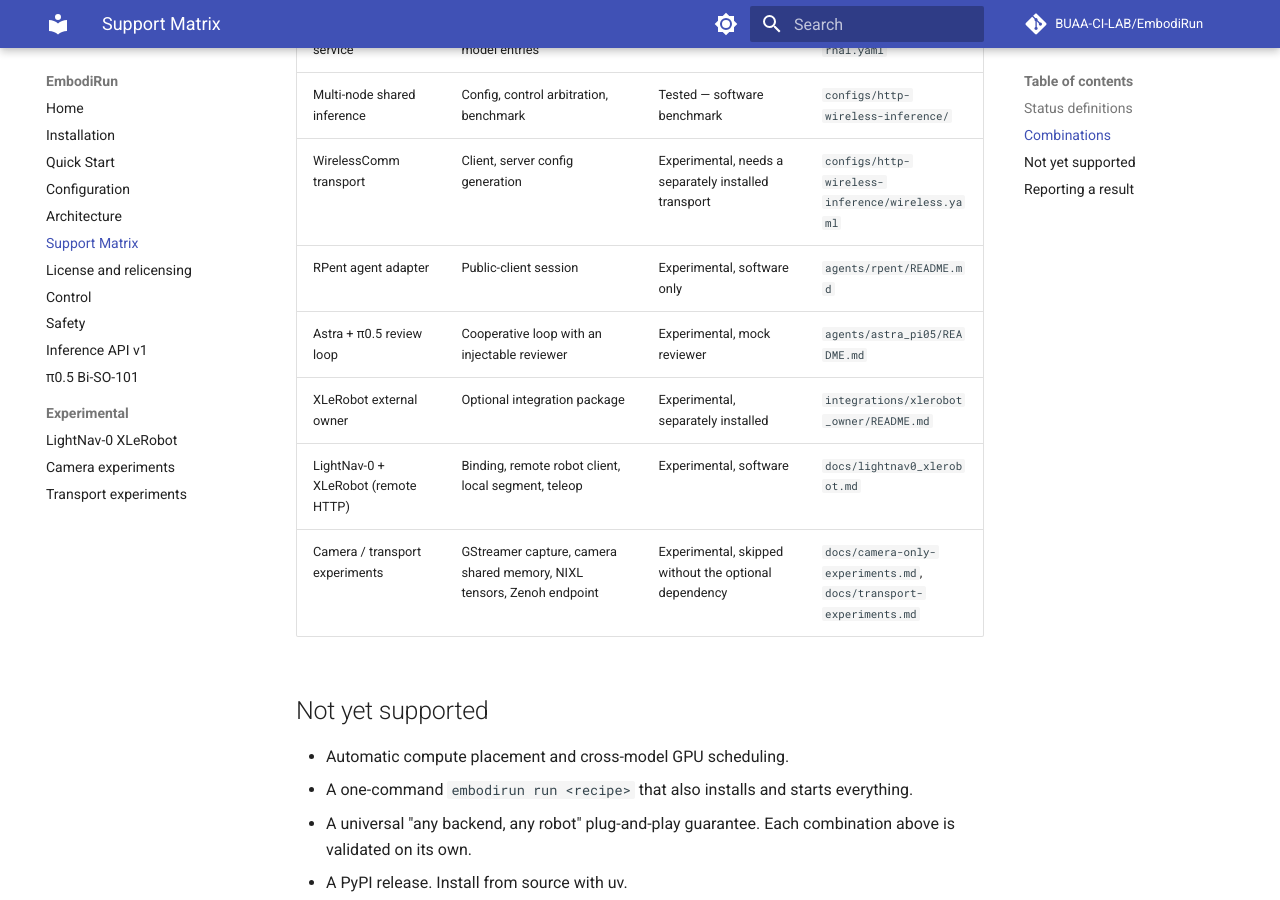
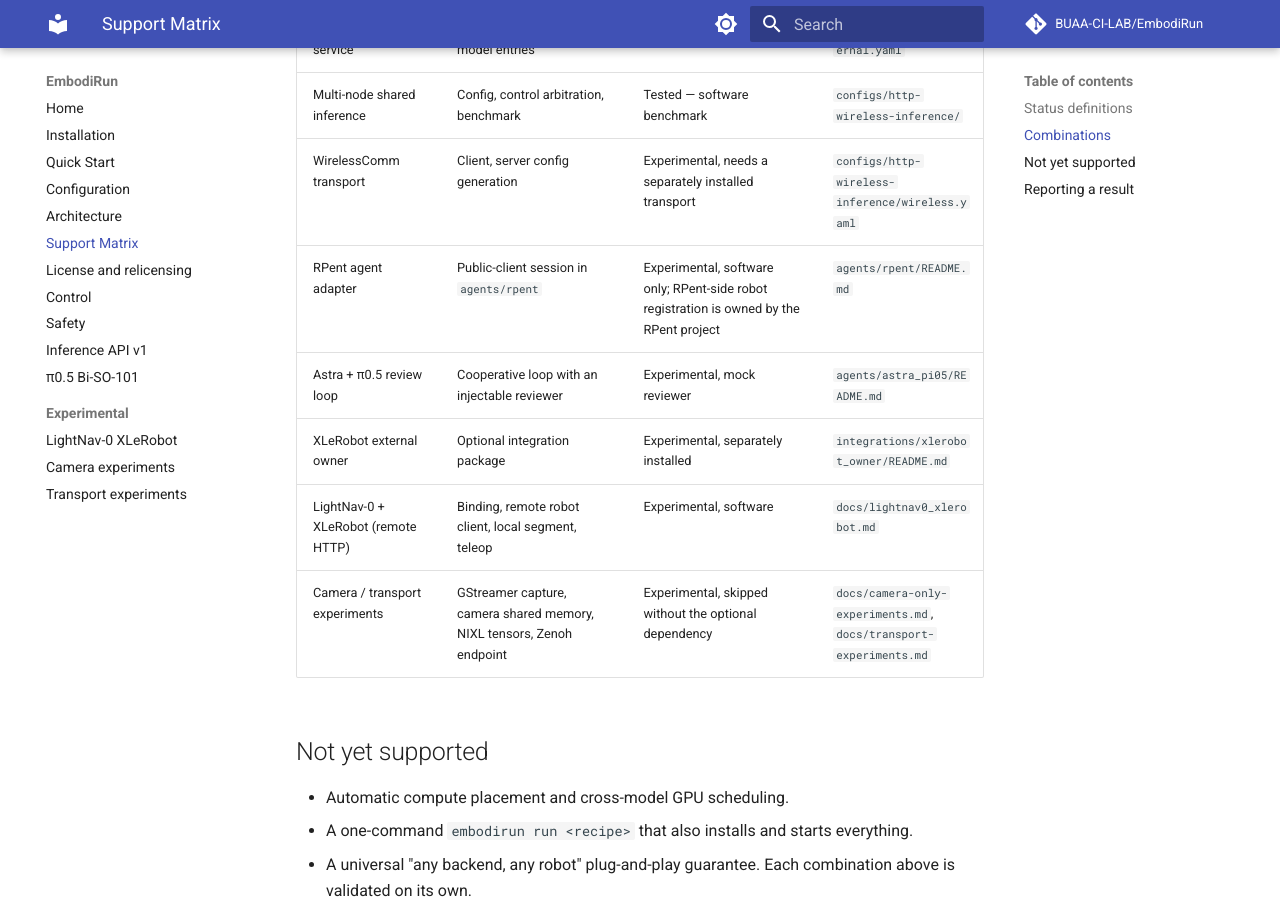
Before and after one commit to zmcChar/EmbodiRun, an MkDocs documentation site: the page built from docs/support-matrix.md, in a window 1280 px wide and 900 px high, scrolled down 1702 px. Built offline with MkDocs 1.6.1 and Material for MkDocs 9.7.7, drawn with Linux system fonts in a browser that asks for light colours; comment, search, counter and statistics services are not loaded.

Commit message:
docs: record the RPent ownership boundary
RPent resolves robots from its own robots/<name>/ packages, so the RPent-side
RobotSpec/Toolkit registration is owned by the RPent project or the deployment
owner. EmbodiRun does not modify the RPent repository; agents/rpent stays the
integration contract and reference implementation.

```diff
--- a/docs/support-matrix.md
+++ b/docs/support-matrix.md
@@ -36,7 +36,7 @@
 | External inference service | `lifecycle: external` model entries | Tested — software | `configs/examples/external.yaml` |
 | Multi-node shared inference | Config, control arbitration, benchmark | Tested — software benchmark | `configs/http-wireless-inference/` |
 | WirelessComm transport | Client, server config generation | Experimental, needs a separately installed transport | `configs/http-wireless-inference/wireless.yaml` |
-| RPent agent adapter | Public-client session | Experimental, software only | `agents/rpent/README.md` |
+| RPent agent adapter | Public-client session in `agents/rpent` | Experimental, software only; RPent-side robot registration is owned by the RPent project | `agents/rpent/README.md` |
 | Astra + π0.5 review loop | Cooperative loop with an injectable reviewer | Experimental, mock reviewer | `agents/astra_pi05/README.md` |
 | XLeRobot external owner | Optional integration package | Experimental, separately installed | `integrations/xlerobot_owner/README.md` |
 | LightNav-0 + XLeRobot (remote HTTP) | Binding, remote robot client, local segment, teleop | Experimental, software | `docs/lightnav0_xlerobot.md` |
```
Also changed, not shown: README.md (+1 -1 lines), README.zh-CN.md (+1 -1 lines), agents/rpent/README.md (+9 -0 lines).
